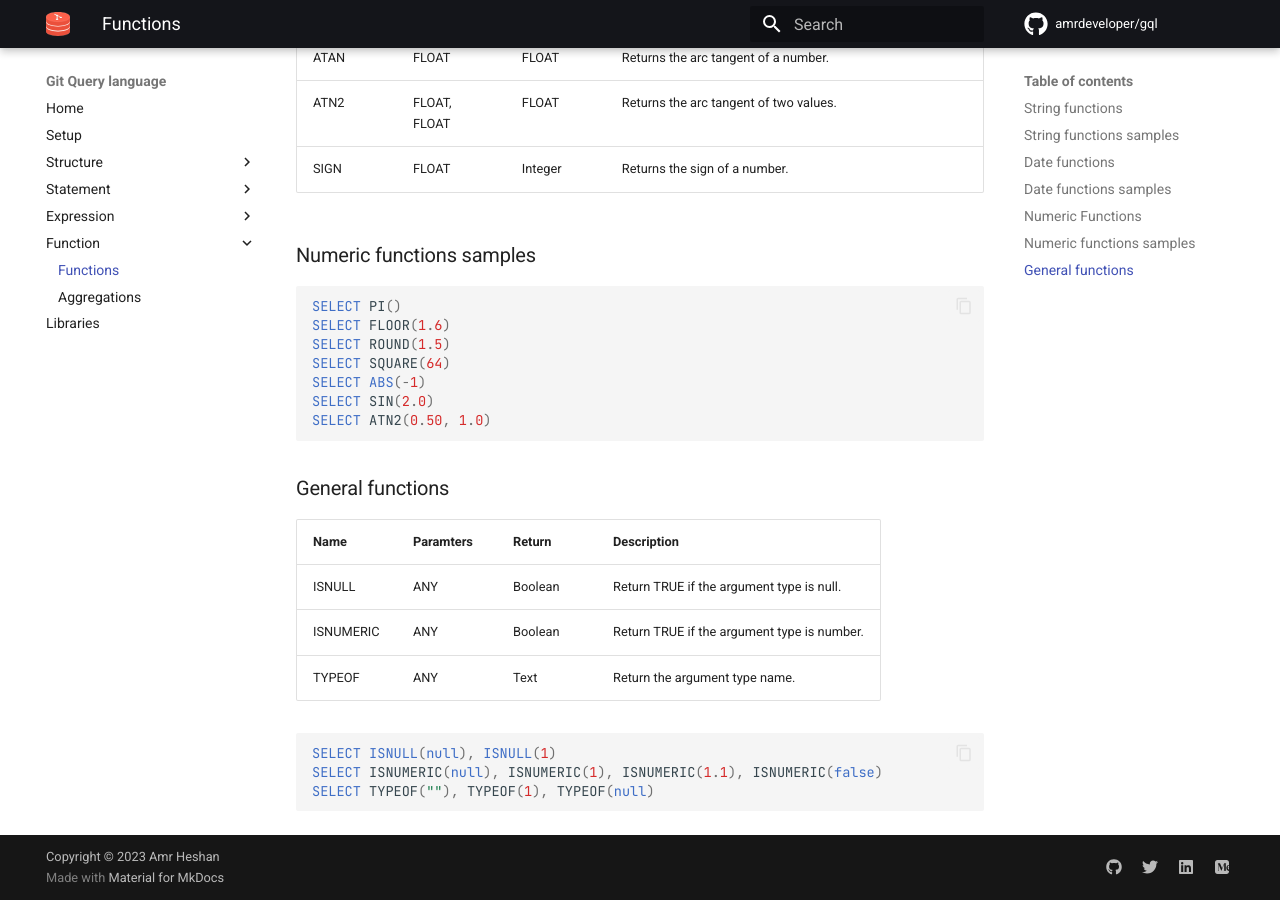
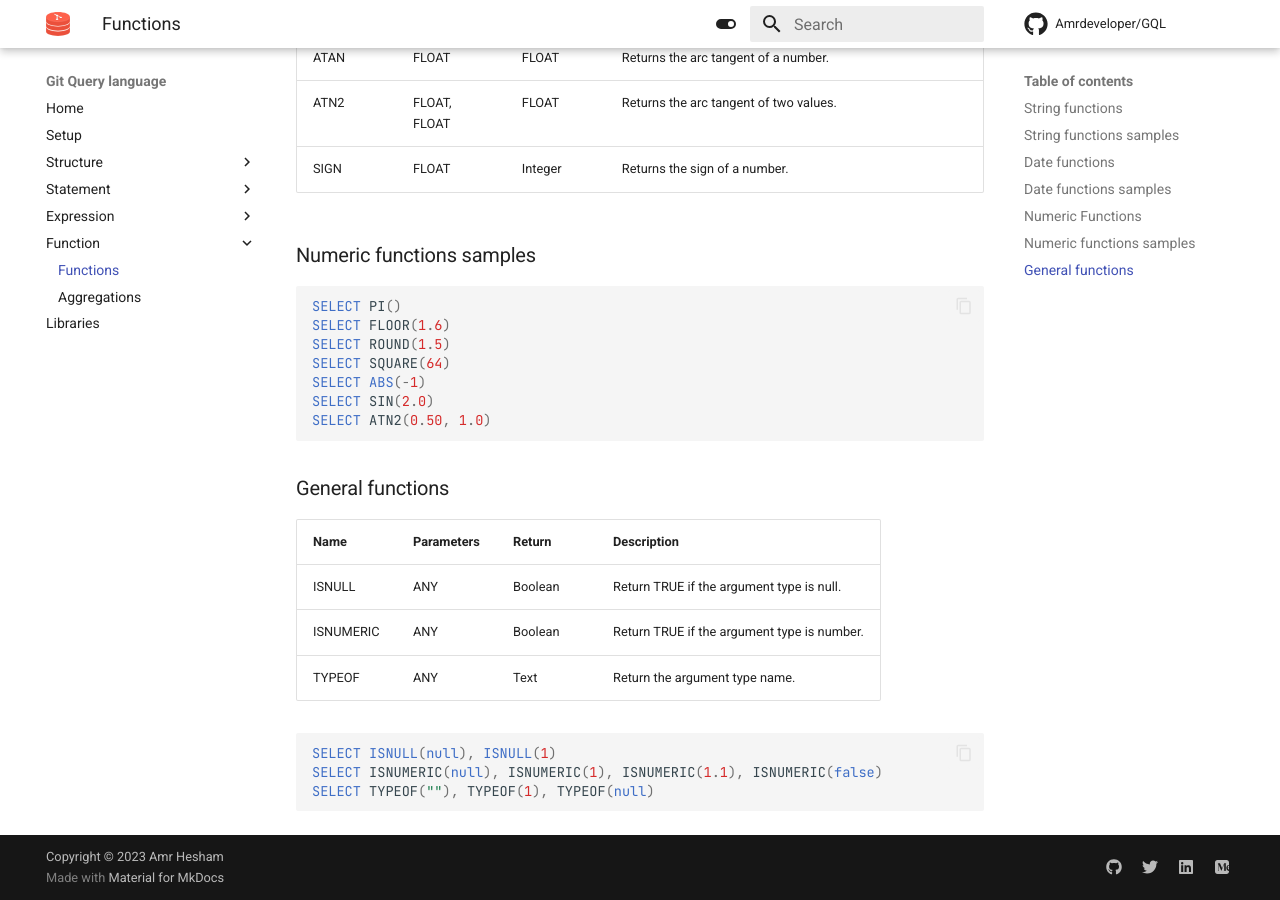
Before and after one commit to AmrDeveloper/GQL, an MkDocs documentation site: the page built from docs/function/functions.md, in a window 1280 px wide and 900 px high, scrolled down 3500 px. Built offline with MkDocs 1.6.1 and Material for MkDocs 9.7.7, drawn with Linux system fonts in a browser that asks for light colours; comment, search, counter and statistics services are not loaded; some of the changed text lies outside the part shown.

Commit message:
feat: Update website and remove typos from docs

````diff
--- a/docs/function/functions.md
+++ b/docs/function/functions.md
@@ -3,7 +3,7 @@ note that all functions names are case-insensitive.
 
 ### String functions
 
-| Name       | Paramters                    | Return  | Description                                                                                                                                                          |
+| Name       | Parameters                   | Return  | Description                                                                                                                                                          |
 | ---------- | ---------------------------- | ------- | -------------------------------------------------------------------------------------------------------------------------------------------------------------------- |
 | LOWER      | Text                         | Text    | Return Text in lower case.                                                                                                                                           |
 | UPPER      | Text                         | Text    | Return Text in upper case.                                                                                                                                           |
@@ -55,7 +55,7 @@ SELECT UNICODE("AmrDeveloper")
 
 ### Date functions
 
-| Name              | Paramters        | Return   | Description                                                    |
+| Name              | Parameters       | Return   | Description                                                    |
 | ----------------- | ---------------- | -------- | -------------------------------------------------------------- |
 | CURRENT_TIME      |                  | Time     | Return current time in `HH:MM:SS` format.                      |
 | CURRENT_DATE      |                  | Date     | Return current date in `YYYY-MM-DD` format.                    |
@@ -79,7 +79,7 @@ SELECT MONTHNAME(CURRENT_DATE())
 
 ### Numeric Functions
 
-| Name   | Paramters    | Return  | Description                                                                  |
+| Name   | Parameters   | Return  | Description                                                                  |
 | ------ | ------------ | ------- | ---------------------------------------------------------------------------- |
 | PI     |              | Float   | Return the value of PI.                                                      |
 | FLOOR  | Float        | Integer | Returns the largest integer value that is smaller than or equal to a number. |
@@ -109,11 +109,11 @@ SELECT ATN2(0.50, 1.0)
 
 ### General functions
 
-| Name      | Paramters | Return  | Description                                 |
-| --------- | --------- | ------- | ------------------------------------------- |
-| ISNULL    | ANY       | Boolean | Return TRUE if the argument type is null.   |
-| ISNUMERIC | ANY       | Boolean | Return TRUE if the argument type is number. |
-| TYPEOF    | ANY       | Text    | Return the argument type name.              |
+| Name      | Parameters | Return  | Description                                 |
+| --------- | ---------- | ------- | ------------------------------------------- |
+| ISNULL    | ANY        | Boolean | Return TRUE if the argument type is null.   |
+| ISNUMERIC | ANY        | Boolean | Return TRUE if the argument type is number. |
+| TYPEOF    | ANY        | Text    | Return the argument type name.              |
 
 ```sql
 SELECT ISNULL(null), ISNULL(1)
--- a/mkdocs.yml
+++ b/mkdocs.yml
@@ -1,15 +1,17 @@
+# Project information
 site_name: Git Query language
-
 site_url: https://amrdeveloper.github.io/gql
 site_description: A SQL Like query language to perform queries on .git files.
 site_author: AmrDeveloper
 
-copyright: Copyright &copy; 2023 Amr Heshan
+# Repository
+repo_name: Amrdeveloper/GQL
+repo_url: https://github.com/amrdeveloper/GQL
 
-repo_name: amrdeveloper/gql
-repo_url: https://github.com/amrdeveloper/GQL
-edit_uri: blob/master/docs/
+# Copyright
+copyright: Copyright &copy; 2023 Amr Hesham
 
+# Configuration
 theme:
   name: material
   logo: assets/gql_logo.svg
@@ -18,21 +20,36 @@ theme:
   icon:
     repo: fontawesome/brands/github
     edit: material/pencil
+    view: material/eye
 
   font:
     code: JetBrains Mono
 
   palette:
-    primary: black
-    accent: deep purple
+    - scheme: default
+      primary: white
+      accent: deep orange
+      toggle:
+        icon: material/toggle-switch
+        name: Switch to dark mode
+
+    - scheme: slate
+      primary: black
+      accent: deep orange
+      toggle:
+        icon: material/toggle-switch-off-outline
+        name: Switch to light mode
 
   features:
     - content.code.annotate
     - content.code.copy
+    - content.action.edit
 
   plugins:
+    - optimize
     - offline
 
+# Extensions
 markdown_extensions:
   - pymdownx.highlight:
       use_pygments: true
@@ -43,6 +60,7 @@ markdown_extensions:
   - pymdownx.snippets
   - pymdownx.superfences
 
+# Page tree
 nav:
   - Home: index.md
   - Setup: setup.md
````
Also changed, not shown: docs/expression/binary.md (+2 -2 lines), docs/statement/having.md (+1 -1 lines), docs/statement/where.md (+2 -2 lines).
